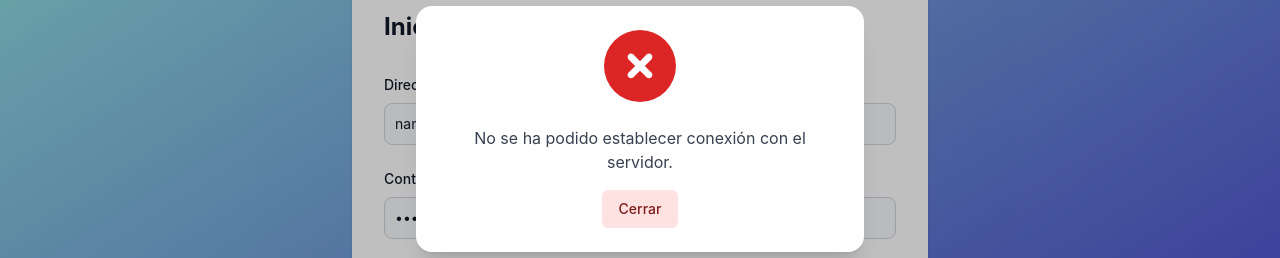
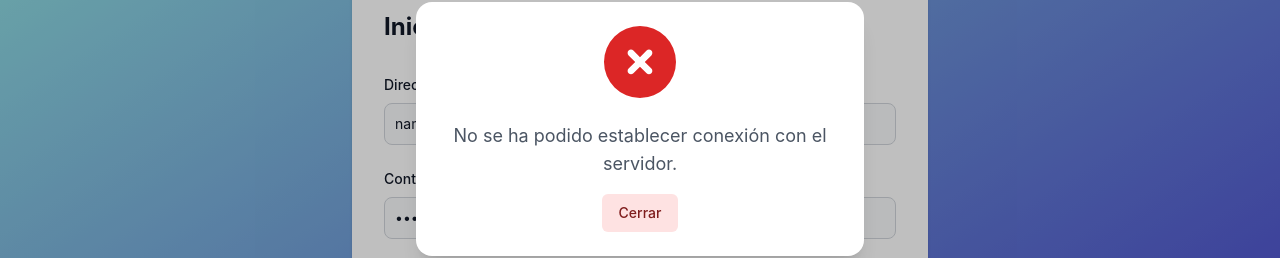
Before and after one commit to Alexx23/ArquitecturaWeb-Frontend, a React (Create React App) app: page /login in a window 1280 px wide. Both pictures are taken after typing "name@example.com", "Sample123" into the empty fields and a click on the button "Iniciar sesión". Shown: the part 271-529 px from the top of the page. Built offline with nearby package versions, Linux system fonts and the light colour scheme; no server answers.

Commit message:
Changed modals UI

```diff
--- a/src/components/modals/ApiErrorModal.tsx
+++ b/src/components/modals/ApiErrorModal.tsx
@@ -34,7 +34,7 @@ const ApiErrorModal = ({ goTo }: Props) => {
   }, []);
   return (
     <Transition appear show={isOpen} as={Fragment}>
-      <Dialog as="div" className="relative z-10" onClose={closeModal}>
+      <Dialog as="div" className="relative z-40" onClose={closeModal}>
         <Transition.Child
           as={Fragment}
           enter="ease-out duration-300"
@@ -67,9 +67,7 @@ const ApiErrorModal = ({ goTo }: Props) => {
                   />
                 </div>
                 <div className="mt-2">
-                  <p className="text-base text-gray-700 text-center">
-                    {message}
-                  </p>
+                  <p className="text-lg text-gray-600 text-center">{message}</p>
                 </div>
 
                 <div className="items-center mt-4 text-center">
--- a/src/components/modals/SuccessModal.tsx
+++ b/src/components/modals/SuccessModal.tsx
@@ -34,7 +34,7 @@ const SuccessModal = ({ goTo }: Props) => {
   }, []);
   return (
     <Transition appear show={isOpen} as={Fragment}>
-      <Dialog as="div" className="relative z-10" onClose={closeModal}>
+      <Dialog as="div" className="relative z-40" onClose={closeModal}>
         <Transition.Child
           as={Fragment}
           enter="ease-out duration-300"
@@ -67,9 +67,7 @@ const SuccessModal = ({ goTo }: Props) => {
                   />
                 </div>
                 <div className="mt-2">
-                  <p className="text-base text-gray-700 text-center">
-                    {message}
-                  </p>
+                  <p className="text-lg text-gray-600 text-center">{message}</p>
                 </div>
 
                 <div className="items-center mt-4 text-center">
```
